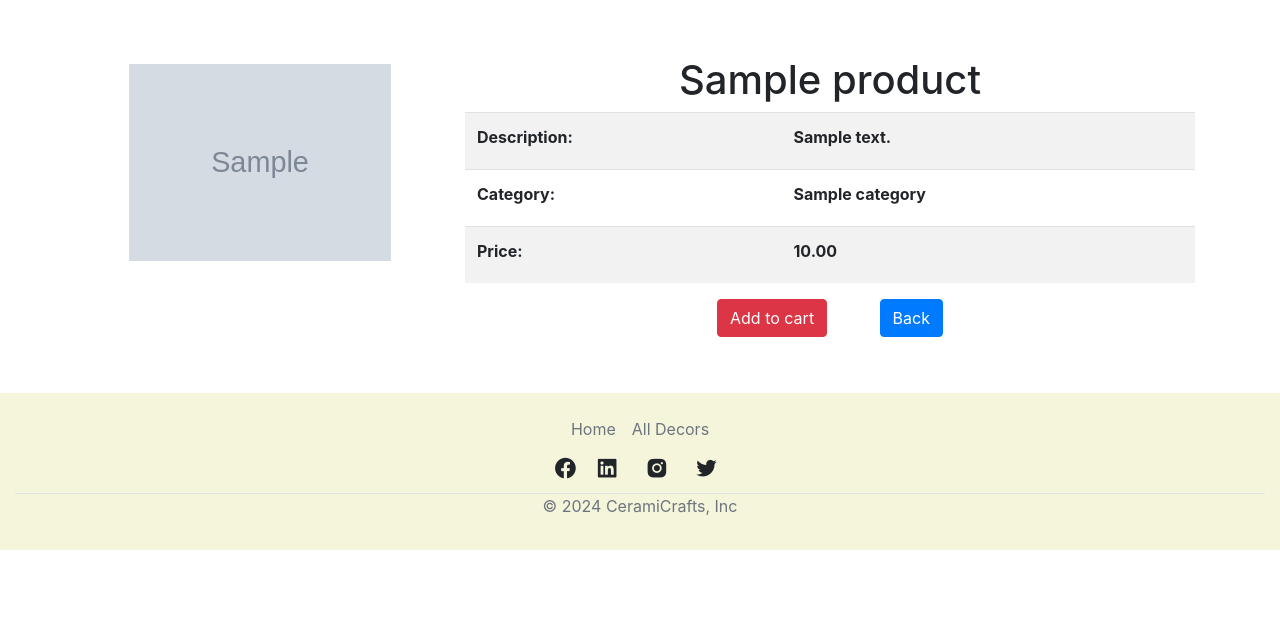
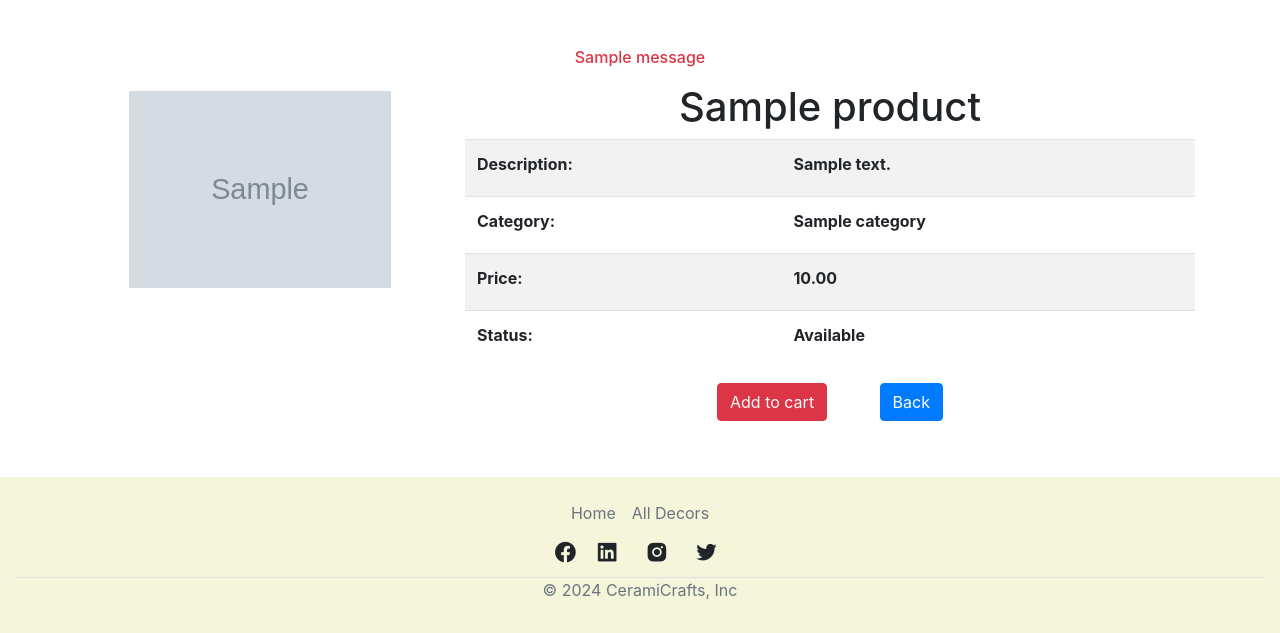
Before and after one commit to A-N-I-T-T-A/CeramiCrafts, a Django app: a page that uses ceramicrafts/templates/product.html in a window 1280 px wide. Shown: the part 72-705 px from the top of the page. Run offline with Django 5.2, Linux system fonts and the light colour scheme; tables that the repository leaves empty hold one stand-in row (values such as "Sample post"); grey boxes marked "Sample" are stand-in pictures; one stand-in notice (Sample message) is shown.

Commit message:
sixth commit

```diff
--- a/ceramicrafts/ceramiapp/models.py
+++ b/ceramicrafts/ceramiapp/models.py
@@ -1,6 +1,7 @@
 from django.db import models
 from django.contrib.auth.models import User
 from django.utils.text import slugify
+from django.utils.timezone import now
 
 class userdetails(models.Model):
     user=models.ForeignKey(User,on_delete=models.CASCADE,null=True)
@@ -43,3 +44,4 @@ class order(models.Model):
     product = models.ForeignKey(product, on_delete=models.CASCADE)
     quantity=models.IntegerField()
     total = models.DecimalField(max_digits=10, decimal_places=2)
+    created_at = models.DateTimeField(default=now)
--- a/ceramicrafts/ceramiapp/views.py
+++ b/ceramicrafts/ceramiapp/views.py
@@ -302,7 +302,7 @@ def addcart(request,slug):
         else:
             # Handle out-of-stock case
             messages.error(request, "This product is out of stock.")
-            return redirect('product_detail', slug=slug)
+            return render(request, 'product.html', {'product': prod})
     return redirect('cart_view')
 
 @login_required(login_url='loginpage')
--- a/ceramicrafts/templates/product.html
+++ b/ceramicrafts/templates/product.html
@@ -96,6 +96,13 @@
         <h1 class="text-center mt-5" style="font-family: Georgia, 'Times New Roman', Times, serif;"></h1>
     </div>
     <div class="container-fluid">
+        {% for message in messages %}
+            <h5>
+                <div class=" text-danger text-center my-2" style="font-size: medium;">
+                    {{ message }}
+                </div>
+            </h5>
+        {% endfor %}
     <div class="container">
         <div class="row">
             <div class="col-sm-4 text-center">
@@ -116,6 +123,15 @@
                     <tr>
                         <td><label for="fname">Price:</label></td>
                         <td>{{product.pdprice}}</td>
+                    </tr>
+                    <tr>
+                        {% if product.nos == 0 %}
+                            <td><label for="fname">Status:</label></td>
+                            <td>Out of Stock</td>
+                        {% else %}
+                            <td><label for="fname">Status:</label></td>
+                            <td>Available</td>
+                        {% endif %}
                     </tr>
                 </table>
                 <div class="text-center my-2">
--- a/ceramicrafts/templates/vieworders.html
+++ b/ceramicrafts/templates/vieworders.html
@@ -77,6 +77,7 @@
                             <td>Name</td>
                             <td>Quantity</td>
                             <td>Amount</td>
+                            <td>Order Date</td>
                         </tr>
                     </thead>
                     <tbody class="bg-light">
@@ -86,6 +87,7 @@
                                 <td>{{p.product.pdname}}</td>
                                 <td>{{p.quantity}}</td>
                                 <td>{{ p.total }}</td>
+                                <td>{{ p.created_at|date:"Y-m-d" }}</td>
                             </tr>
                         {% endfor %}
                     </tbody>
```
Also changed, not shown: ceramicrafts/ceramiapp/migrations/0014_order_created_at.py (added).
